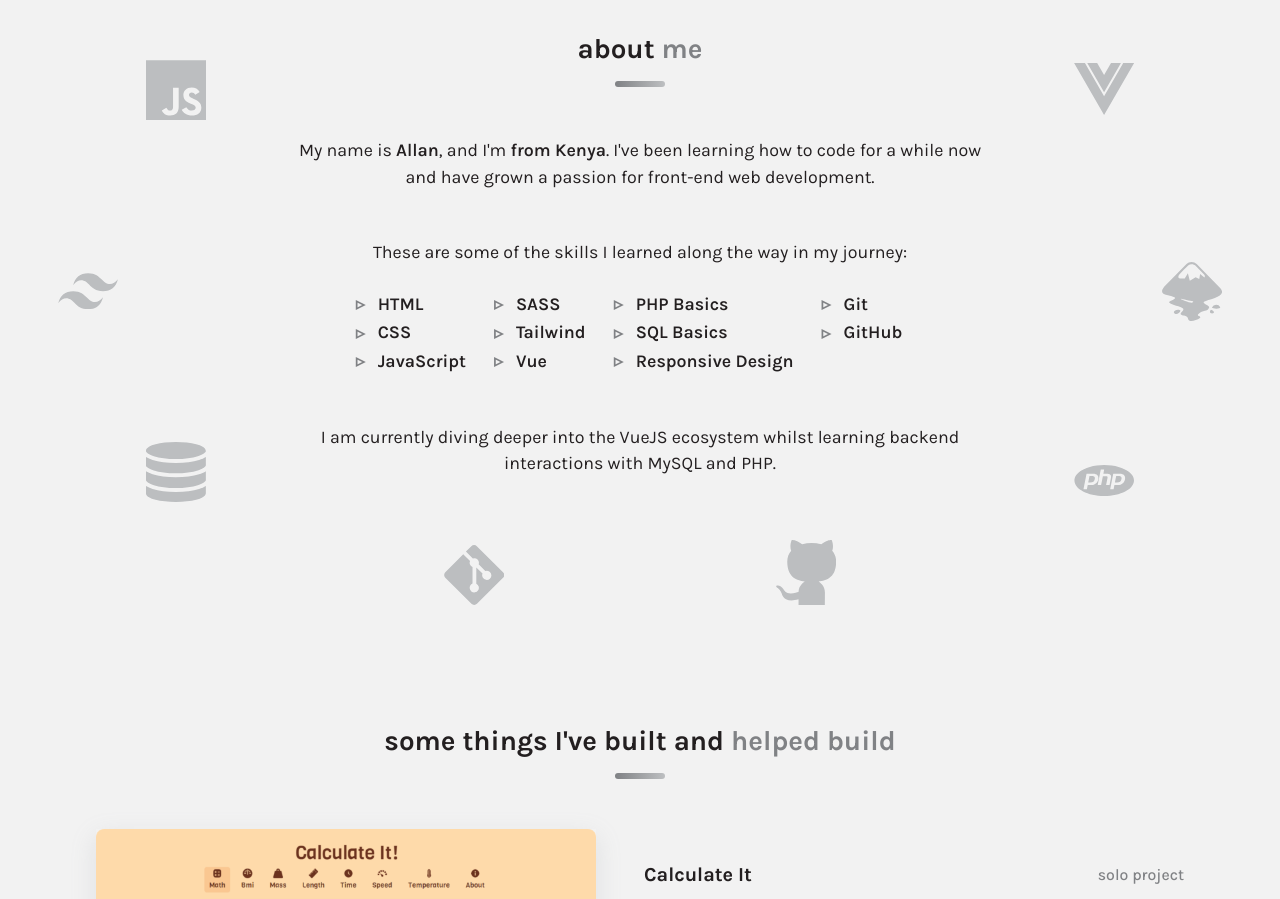
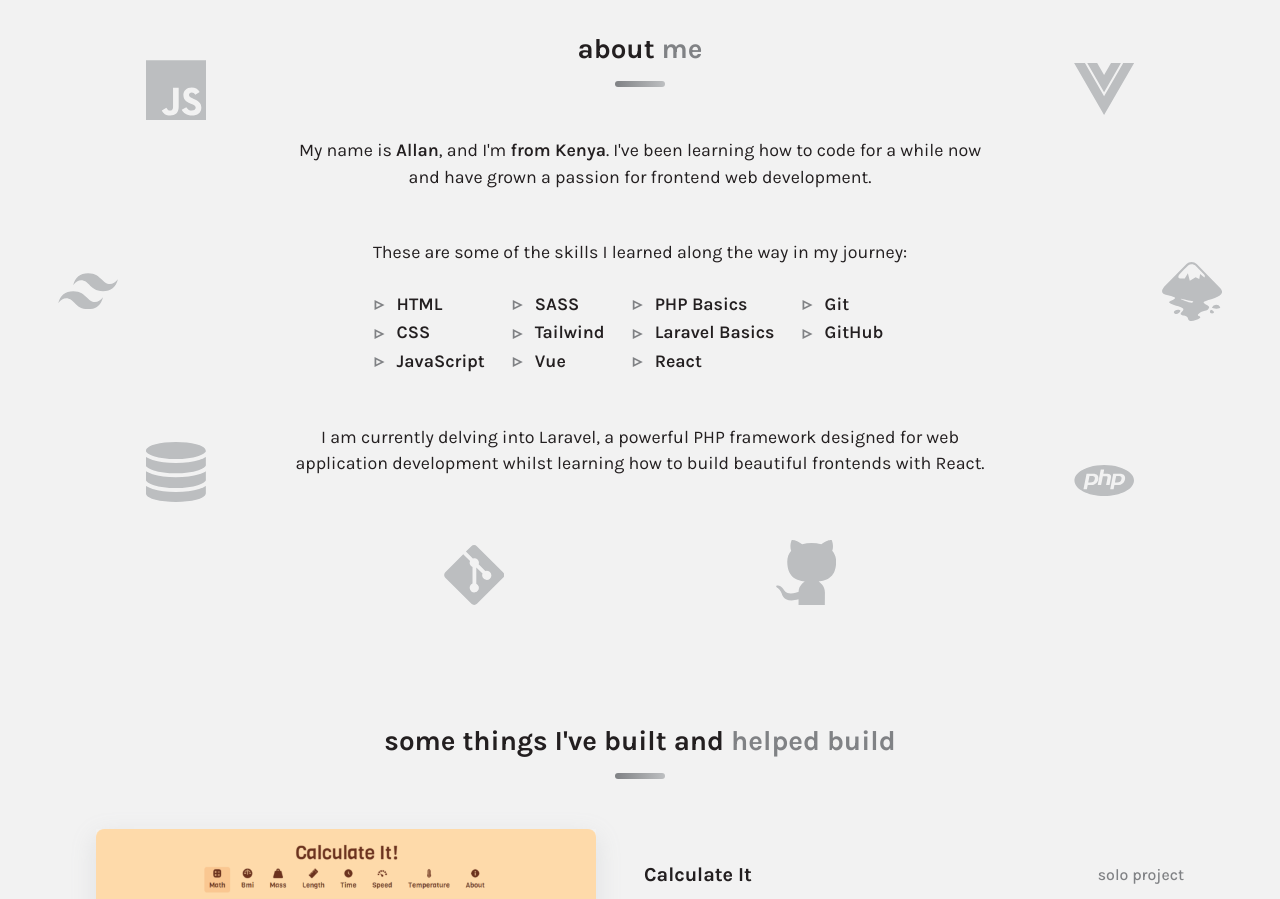
Before and after one commit to AllanKirui/AllanKirui.github.io, a Vue app: page / in a window 1280 px wide. Shown: the part 800-1699 px from the top of the page. Built offline with nearby package versions, Linux system fonts and the light colour scheme.

Commit message:
Update about me section

```diff
--- a/src/components/about/AboutMe.vue
+++ b/src/components/about/AboutMe.vue
@@ -9,7 +9,7 @@
       <p class="about__text-description text-1">
         My name is <span class="semi-bold">Allan</span>, and I'm
         <span class="semi-bold">from Kenya</span>. I've been learning how to
-        code for a while now and have grown a passion for front-end web
+        code for a while now and have grown a passion for frontend web
         development.
       </p>
       <p class="about__text-description text-2">
@@ -28,8 +28,8 @@
         </ul>
         <ul class="about__text-skills skills-3">
           <li>PHP Basics</li>
-          <li>SQL Basics</li>
-          <li>Responsive Design</li>
+          <li>Laravel Basics</li>
+          <li>React</li>
         </ul>
         <ul class="about__text-skills skills-4">
           <li>Git</li>
@@ -37,8 +37,9 @@
         </ul>
       </div>
       <p class="about__text-description text-3">
-        I am currently diving deeper into the VueJS ecosystem whilst learning
-        backend interactions with MySQL and PHP.
+        I am currently delving into Laravel, a powerful PHP framework designed
+        for web application development whilst learning how to build beautiful
+        frontends with React.
       </p>
     </div>
   </section>
@@ -49,23 +50,23 @@ export default {
   inject: ["fadeHandler"],
   methods: {
     showFadingElement() {
-      const fadingEl = this.$refs.about;
-      const fadingPoint = 150; // pixel value
-      this.fadeHandler(fadingEl, fadingPoint);
+      const fadingEl = this.$refs.about
+      const fadingPoint = 150 // pixel value
+      this.fadeHandler(fadingEl, fadingPoint)
 
       // fade in the bg images separately
-      this.showFadingImages();
+      this.showFadingImages()
     },
     showFadingImages() {
-      const fadingImagesEl = this.$refs.images;
-      const fadingPoint = 100; // pixel value
-      this.fadeHandler(fadingImagesEl, fadingPoint);
-    },
+      const fadingImagesEl = this.$refs.images
+      const fadingPoint = 100 // pixel value
+      this.fadeHandler(fadingImagesEl, fadingPoint)
+    }
   },
   mounted() {
-    window.addEventListener("scroll", this.showFadingElement);
-  },
-};
+    window.addEventListener("scroll", this.showFadingElement)
+  }
+}
 </script>
 
 <style scoped>
```
